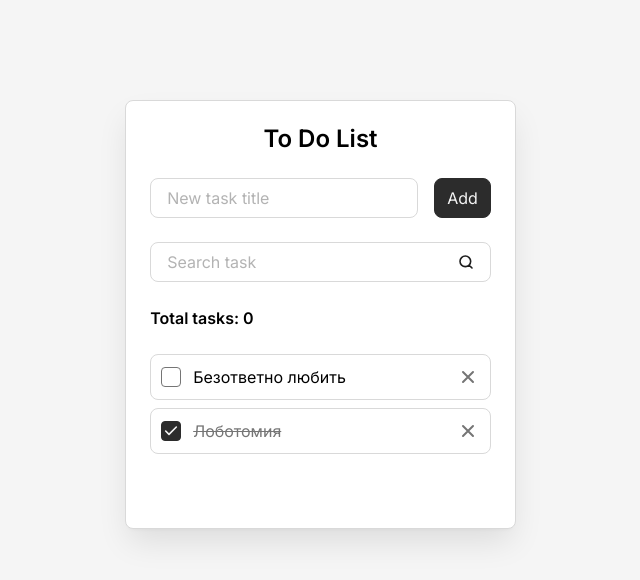
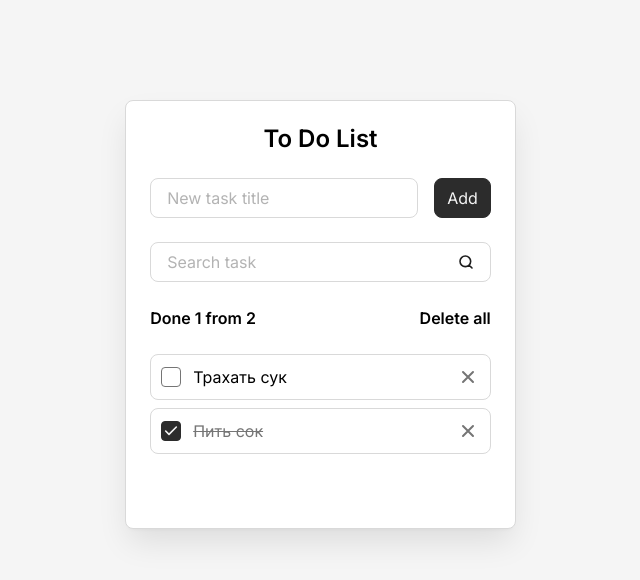
Before and after one commit to fujisecretview/FriendlyFrontendReact, a React (Vite) app: page / in a window 1280 px wide. Shown: the top 580 px of the page, without its empty margins (312-952 px from the left). Built offline with nearby package versions, Linux system fonts and the light colour scheme.

Commit message:
Продолжид прокидывать пропсы в Todo.jsx, ToDoInfo.jsx, ToDoList.jsx. Так же было удалено visibility у delete button так как за нее теперь отвечает сам реакт

```diff
--- a/src/components/ToDoInfo.jsx
+++ b/src/components/ToDoInfo.jsx
@@ -1,8 +1,17 @@
-const ToDoInfo = () => {
+const ToDoInfo = (props) => {
+  const {
+    total,
+    done
+  } = props
+
+  const hasTasks = total > 0
+
+
   return (
     <>
       <div className="todo__info">
-        <div className="todo__total-tasks">Total tasks: <span>0</span></div>
+        <div className="todo__total-tasks">Done {done} from {total}</div>
+        {hasTasks && (
           <button
             className="todo__delete-all-button"
             type="button"
@@ -11,6 +20,7 @@ const ToDoInfo = () => {
             }}
           >Delete all
           </button>
+        )}
       </div>
     </>
   )
--- a/src/components/ToDoList.jsx
+++ b/src/components/ToDoList.jsx
@@ -1,27 +1,33 @@
 import ToDoItem from "./ToDoItem";
 
-const TodoList = () => {
+const TodoList = (props) => {
+  const {
+    tasks = [],
+  } = props
+
   const hasTasks = true
+
   if (!hasTasks) {
     return (
       <div className="todo__empty-message"></div>
     )
   }
 
+  // Я могу деструктурировать tasks на id, key, title и isDone в current value
+
+  // Так же я могу пойти еще дальше и захуярить спред таска
+
   return (
     <ul className="todo__list">
-      <ToDoItem
-        className='todo__item'
-        id="task-1"
-        title='Безответно любить'
-        isDone={false}
-      />
-      <ToDoItem
-        className='todo__item'
-        id="task-1"
-        title='Лоботомия'
-        isDone
-      />
+      {tasks.map((task) => (
+        <ToDoItem
+          className="todo__item"
+          key={task.id}
+          id={task.id}
+          title={task.title}
+          isDone={task.isDone}
+        />
+      ))}
     </ul>
   )
 }
--- a/src/components/Todo.jsx
+++ b/src/components/Todo.jsx
@@ -2,13 +2,12 @@ import AddTaskForm from "./AddTaskForm";
 import SearchTaskForm from "./SearchTaskForm";
 import ToDoInfo from "./ToDoInfo";
 import ToDoList from "./ToDoList";
-import { useState } from "react";
+import {useState} from "react";
 
-const Todo = () =>
-{
+const Todo = () => {
 
-  const list = [{id: 'task-1', title: 'Трахать сук', isDone: false },
-    {id: 'task-2', title: 'Пить сок', isDone: false }
+  const list = [{id: 'task-1', title: 'Трахать сук', isDone: false},
+    {id: 'task-2', title: 'Пить сок', isDone: false}
   ];
 
   const [tasks, setTasks] = useState(list);
@@ -19,6 +18,10 @@ const Todo = () =>
   }
 
 
+  const tempTasks = [
+    {id: 'task-1', title: 'Трахать сук', isDone: false},
+    {id: 'task-2', title: 'Пить сок', isDone: true}
+  ]
 
 
   return (
@@ -28,8 +31,11 @@ const Todo = () =>
         addTask={addTask}
       />
       <SearchTaskForm />
-      <ToDoInfo />
-      <ToDoList />
+      <ToDoInfo
+        total={tempTasks.length}
+        done={tempTasks.filter(({isDone}) => isDone).length}
+      />
+      <ToDoList tasks={tempTasks} />
     </div>
   )
 }
--- a/src/styles/components/todo.css
+++ b/src/styles/components/todo.css
@@ -45,10 +45,6 @@
     color: var(--color-gray-4);
   }
 
-  &:not(.is-visible) {
-    opacity: 0;
-    visibility: hidden;
-  }
 }
 
 .todo__list,
```
Lines whose indentation alone changed are shown as unchanged.
